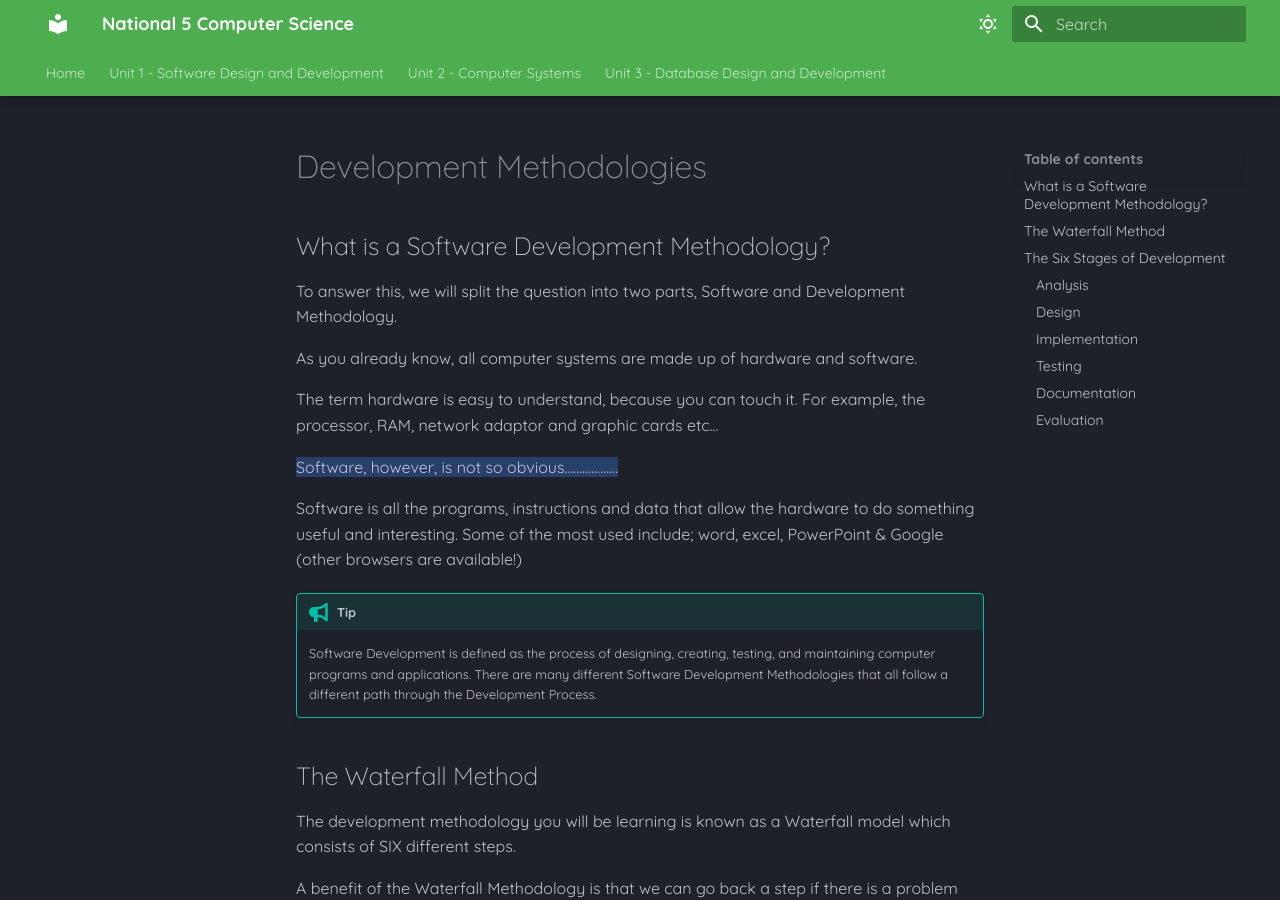
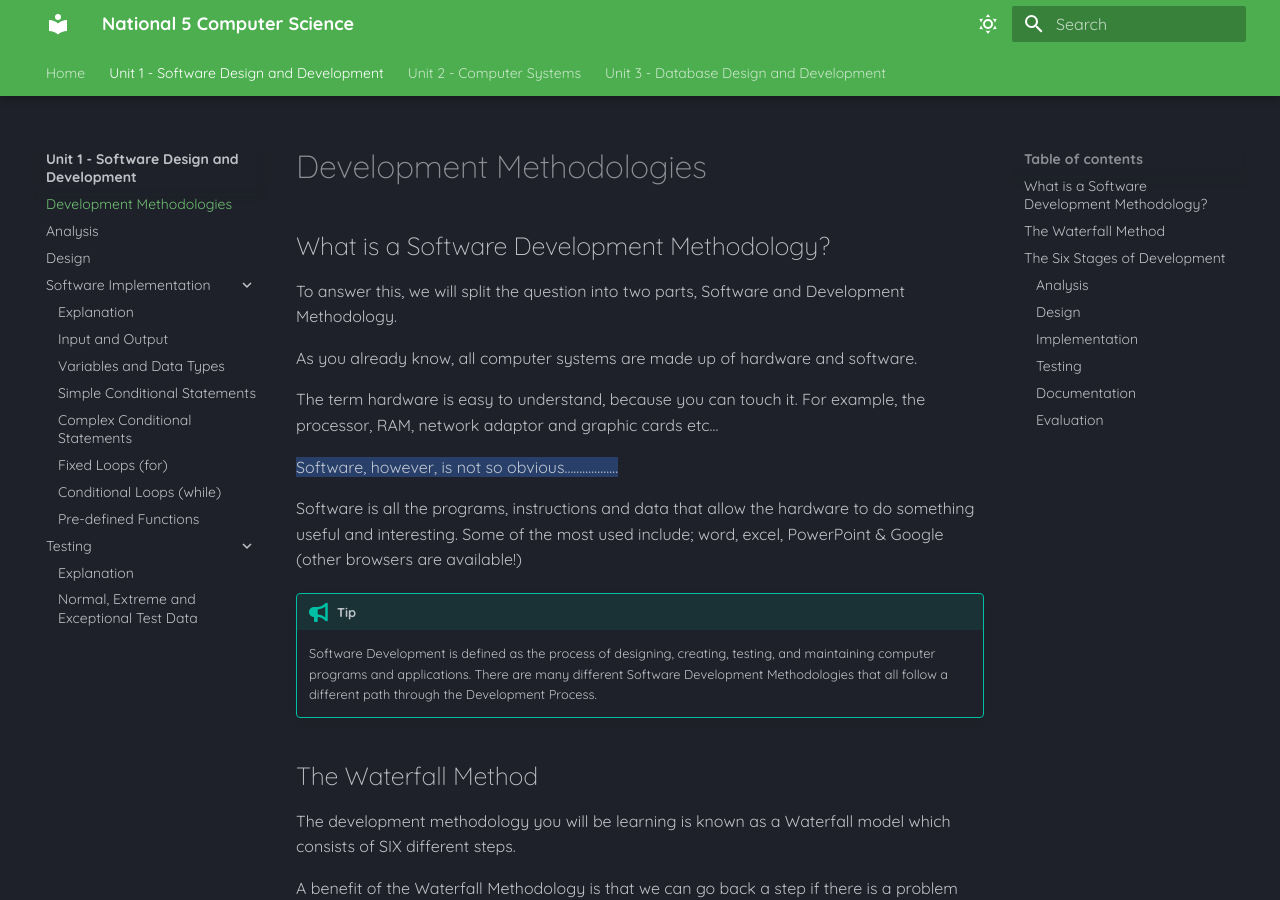
Before and after one commit to Mr-Wood-CS/National-5-CS, an MkDocs documentation site: the page built from docs/SDD/1.0-Development-Methodologies.md, in a window 1280 px wide and 900 px high. Built offline with MkDocs 1.6.1 and Material for MkDocs 9.7.7, drawn with Linux system fonts in a browser that asks for light colours; some of the changed lines change nothing that is shown.

Commit message:
Update mkdocs.yml

```diff
--- a/mkdocs.yml
+++ b/mkdocs.yml
@@ -3,11 +3,11 @@
     - Home: 'index.md'
     - Unit 1 - Software Design and Development:
       - SDD/index.md
-      - Development Methodologies: 'SDD/01-Development-Methodologies.md'
-      - Analysis: 'SDD/02-Analysis.md'
-      - Design: 'SDD/03-Design.md'
+      - Development Methodologies: 'SDD/1.0-Development-Methodologies.md'
+      - Analysis: 'SDD/2.0-Analysis.md'
+      - Design: 'SDD/3.0-Design.md'
       - Software Implementation:
-          - Explanation: 'SDD/04-Software-Implementation.md'
+          - Explanation: 'SDD/4.0-Software-Implementation.md'
           - Input and Output: 'SDD/4.1-Input-and-Output.md'
           - Variables and Data Types: 'SDD/4.2-Variables-and-Data-Types.md'
           - Simple Conditional Statements: 'SDD/4.3-Simple-Conditional-Statements.md'
@@ -16,7 +16,7 @@
           - Conditional Loops (while): 'SDD/4.6-Conditional-Loops-(while).md'
           - Pre-defined Functions: 'SDD/4.7-Pre-defined-Functions.md'
       - Testing:
-          - Explanation: 'SDD/05-Testing.md'
+          - Explanation: 'SDD/5.0-Testing.md'
           - Normal, Extreme and Exceptional Test Data: 'SDD/5.1-Normal-Extreme-and-Exceptional-Test-Data.md'
     - Unit 2 - Computer Systems:
       - CS/index.md
```
